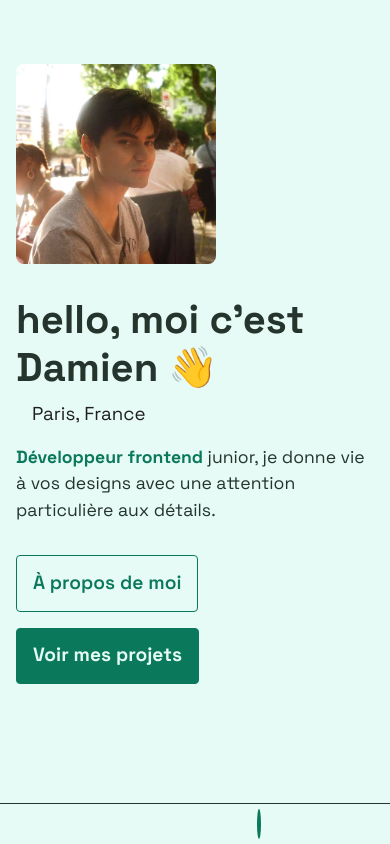
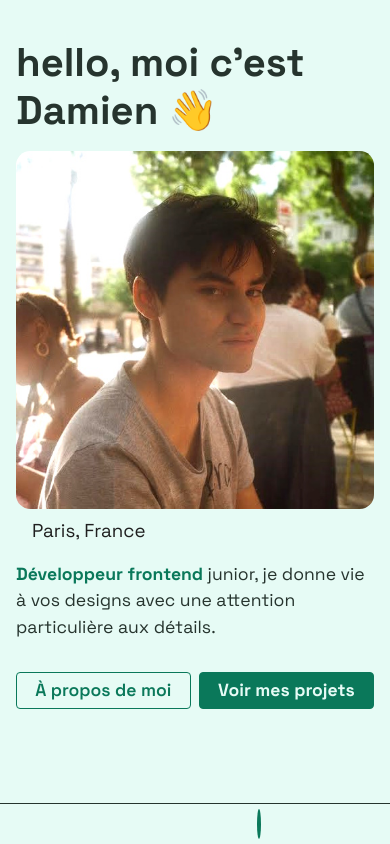
Before and after one commit to GDami/portfolio, a React (Vite) app: page / in a window 390 px wide. Built offline with nearby package versions, Linux system fonts and the light colour scheme; some icons are missing.

Commit message:
put the hero img between the title and subtext in mobile mode

```diff
--- a/src/App.css
+++ b/src/App.css
@@ -86,7 +86,7 @@ section {
 @keyframes appear-from-below {
     from {
         opacity: 0;
-        transform: translateY(30px);
+        transform: translateY(40px);
     }
     to {
         opacity: 1;
--- a/src/App.tsx
+++ b/src/App.tsx
@@ -28,7 +28,7 @@ function App() {
 				}
 			})
 		}, {
-			rootMargin: "-50px"
+			rootMargin: "-80px"
 		})
 
 		const registerElement = (element: Element) => {
--- a/src/components/landing/Hero.css
+++ b/src/components/landing/Hero.css
@@ -8,16 +8,25 @@
 }
 
 .hero {
-    max-width: 800px;
+    width: 800px;
+    height: 400px;
     margin-inline: auto;
 
     display: flex;
+    flex-direction: column;
+    flex-wrap: wrap-reverse;
+
     justify-content: center;
-    align-items: center;
+    align-items: flex-end;
 
-    gap: var(--spacing-xlarge);
+    gap: var(--spacing-common);
 
 
+}
+
+.hero > * {
+    max-width: 500px;
+    order: 2;
 }
 
 @keyframes appear-from-left {
@@ -62,8 +71,10 @@
 
 .hero-img-container {
     position:relative;
-    min-width: 256px    ;
+    min-width: 256px;
     max-width: 256px;
+
+    order: 9;
 
     opacity: 0;
     animation: appear-and-scale .3s .2s ease-in-out forwards;
@@ -213,20 +224,27 @@
 @media screen and (max-width: 1024px) {
     .hero {
         flex-direction: column;
-        padding-top: var(--spacing-large);
+        padding-top: var(--spacing-common);
+        padding-inline: var(--spacing-common);
+        gap: var(--spacing-common);
         padding-bottom: calc( 2 * var(--spacing-xlarge));
-        padding-inline: var(--spacing-large);
-        gap: var(--spacing-large);
         width: auto;
-        align-items: flex-start;
+        max-width: 400px;
+        align-items: flex-end;
         justify-content: flex-end;
+
+        height:auto;
     }
 
     .hero-img-container {
         min-width: 200px;
-        width: 33%;
-        max-width: 33%;
+        width: 100%;
+        max-width: 400px;
+        order: 1;
+    }
 
+    .hero-title {
+        order: 0;
     }
 
 
@@ -238,19 +256,19 @@
         animation-delay: .1s;
     }
 
+    .hero-ctas {
+        width: 100%;
+    }
+
     .hero-cta {
+        flex-grow: 1;
         justify-content: center;
+        font-size: 1.1rem;
     }
 
 }
 
 @media screen and (max-width: 768px) {
-    .hero {
-        padding-top: var(--spacing-common);
-        padding-inline: var(--spacing-common);
-        gap: var(--spacing-common);
-        max-width: 600px;
-    }
 
     .hero-cta .animated-underline::after {
         display: none;
@@ -258,7 +276,6 @@
 
     .hero-title {
         font-size: 2.8rem;
-        margin-top: var(--spacing-common);
     }
 }
 
@@ -266,4 +283,12 @@
     .hero-title {
         font-size: 2.5rem;
     }
+
+    .hero-ctas {
+        gap: var(--spacing-low);
+    }
+
+    .hero-cta {
+        padding-block: 0;
+    }
 }
--- a/src/components/landing/Hero.tsx
+++ b/src/components/landing/Hero.tsx
@@ -14,7 +14,6 @@ export function Hero() {
                     <img className='hero-img' src={heroImg} alt='hero-img'></img>
                     <img className='villain-img' src={versoImg} alt='noisette-img'></img>
                 </div>
-                <div className='hero-heading'>
                 <h1 className='hero-title'>{t("hero.title.1")}<span className='no-linebreak'>{t("hero.title.2")}<span className='wave-hand'>👋</span></span></h1>
                 <h3 className='hero-info'><i className='bxr  bx-location'  ></i> Paris, France</h3>
                 <h3 className='hero-subtext'>{t("hero.subtext.1")}<strong>{t("hero.subtext.2")}</strong>{t("hero.subtext.3")}<span className='hero-detail animated-underline'>{t("hero.subtext.4")}</span>.</h3>
@@ -22,7 +21,8 @@ export function Hero() {
                     <a className='hero-cta secondary ' href='#about'><span className='animated-underline'>{t("hero.cta.1")}</span></a>
                     <a className='hero-cta primary ' href='#projects'><span className='animated-underline'>{t("hero.cta.2")}</span></a>
                 </div>
-                </div>
+                {/* <div className='hero-heading'>
+                </div> */}
             </div>
         </div>
     )
```
Lines whose indentation alone changed are shown as unchanged.
